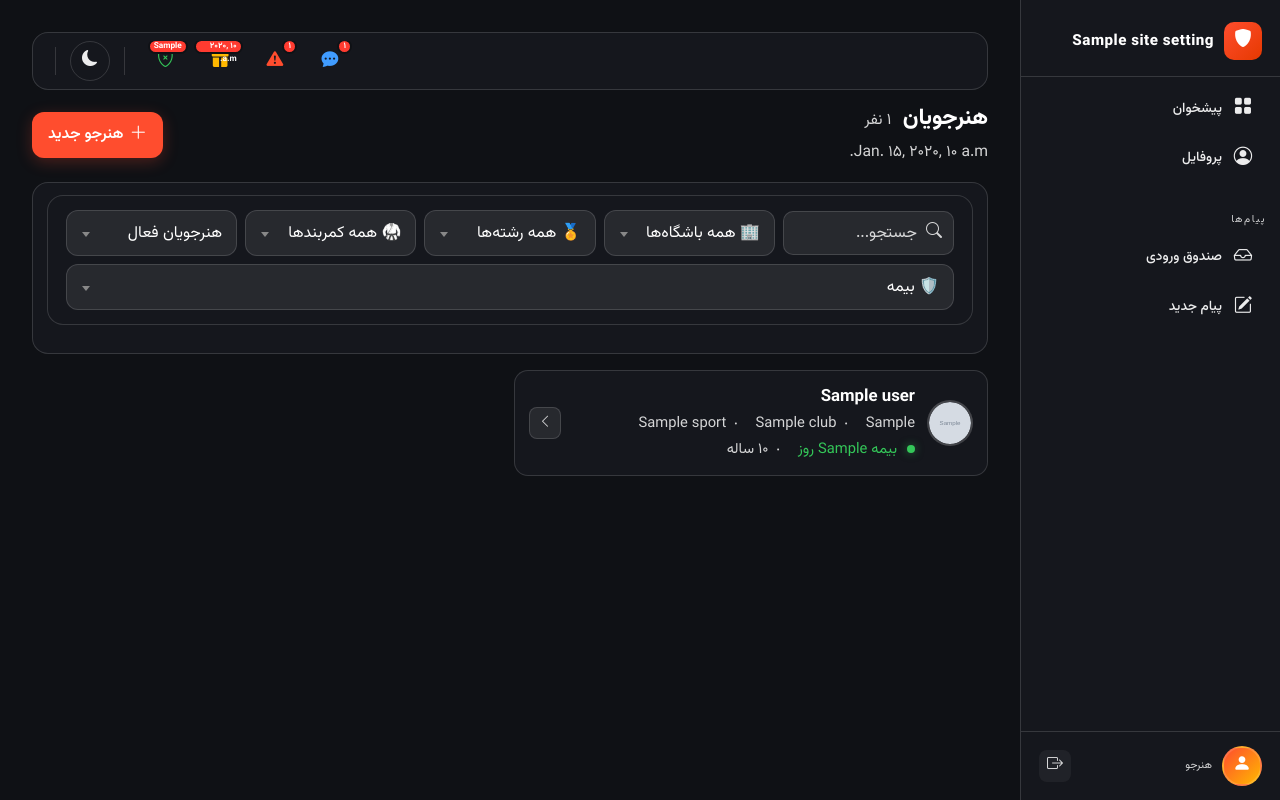
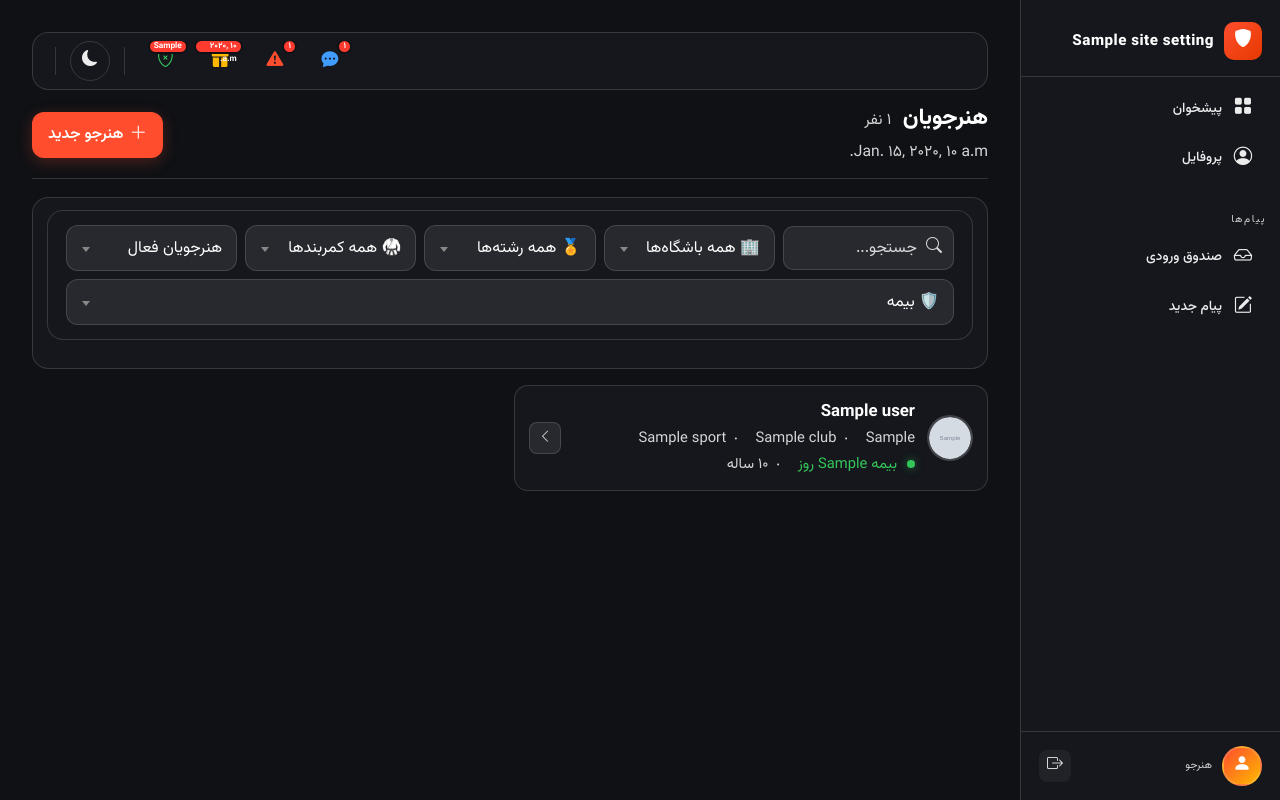
Before and after one commit to ArnikaTech/FightClub, a Django app: template templates/students/student_list.html in a window 1280 px wide. Run offline with Django 5.2, Linux system fonts and the light colour scheme; the template is opened without the code that fills it: most values are stand-ins (such as "Sample title", 1, 10 or a date in 2020); grey boxes marked "Sample" are stand-in pictures; some libraries are stand-ins or nearby versions.

Commit message:
Add visual separator to student list heading

```diff
--- a/templates/students/student_list.html
+++ b/templates/students/student_list.html
@@ -12,7 +12,7 @@
     <main class="dashboard-main">
         {% include 'partials/_notif_bar.html' %}
 
-        <div class="page-header animate__animated animate__fadeIn">
+        <div class="page-header animate__animated animate__fadeIn" style="padding-bottom:14px;margin-bottom:18px;border-bottom:1px solid var(--border-glass);">
             <div>
                 <h1 class="page-title">هنرجویان <span>{{ students.count }} نفر</span></h1>
                 <div class="page-subtitle">{{ today|jformat:"%Y/%m/%d" }}</div>
```
